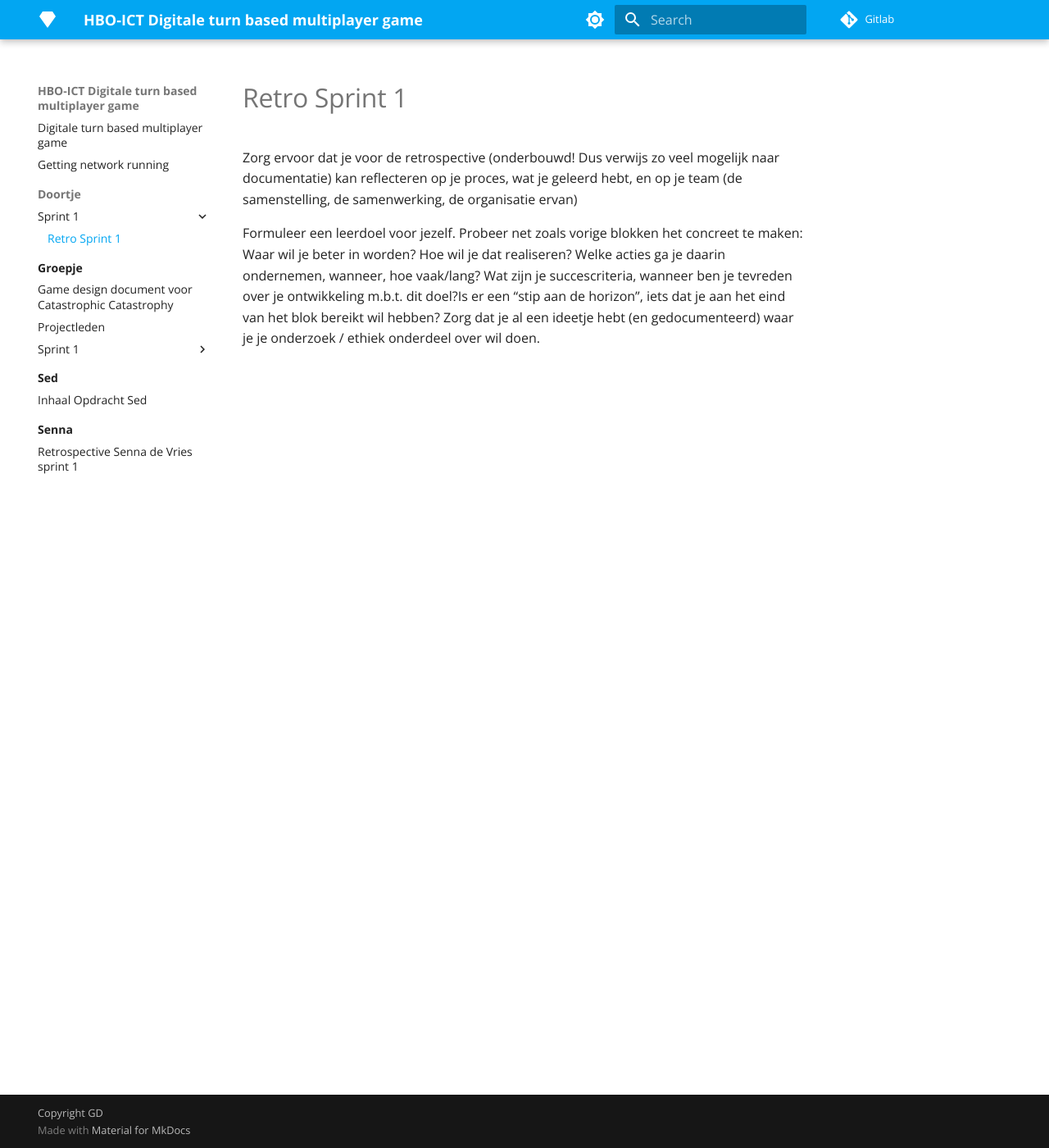
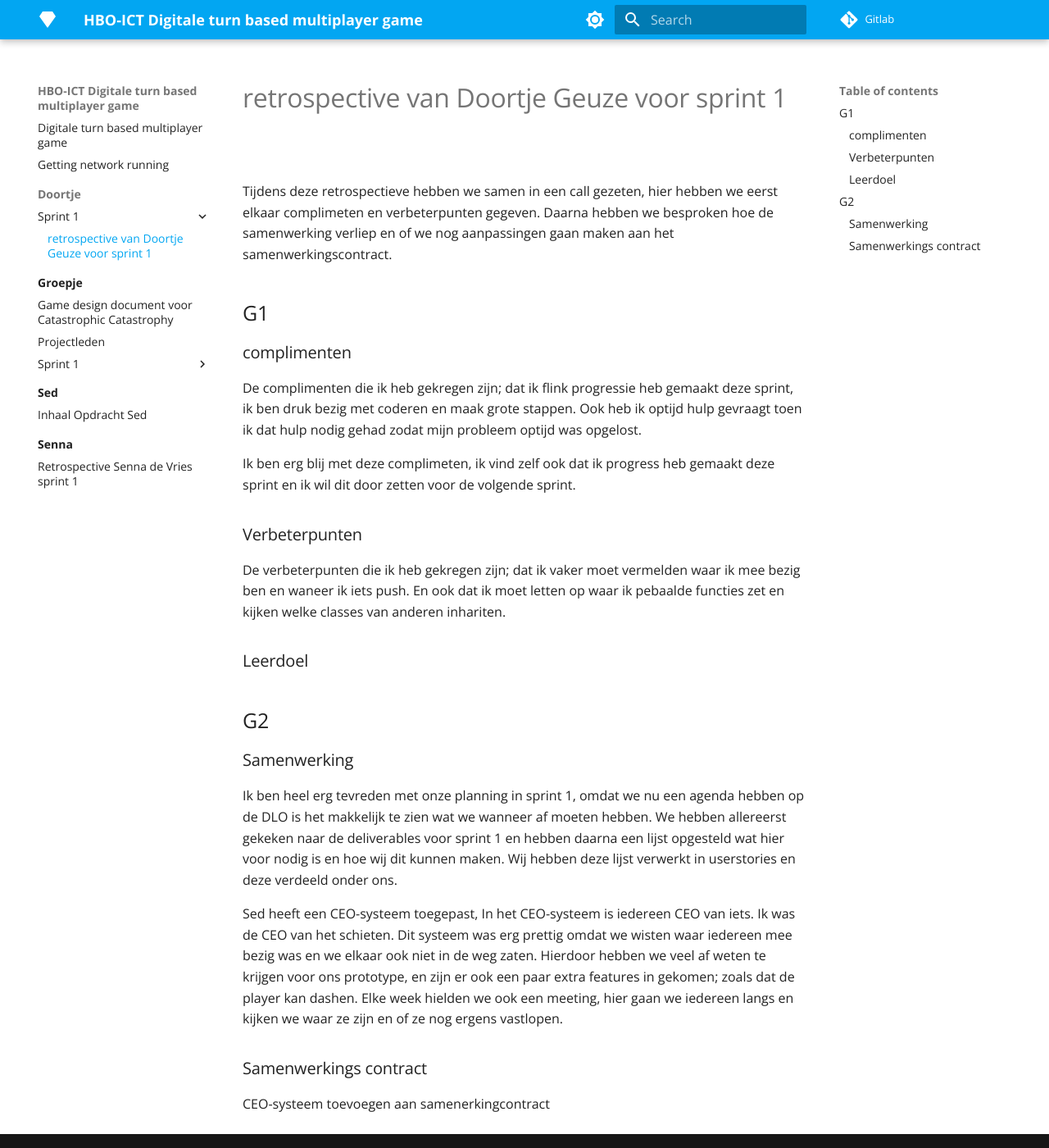
Before and after one commit to Doortje-Geuze/catastrophic-catastrophe, an MkDocs documentation site: the page built from docs/Doortje/Sprint 1/Retro-Sprint-1.md, in a window 1280 px wide and 1400 px high. Shown: the whole window at 82% size. Built offline with MkDocs 1.6.1 and Material for MkDocs 9.7.7, drawn with Linux system fonts in a browser that asks for light colours; nearby versions of some CDN libraries; library files that are not in the unit come from our copies.

Commit message:
retrospective van doortje toegevoegd

```diff
--- a/docs/Doortje/Sprint 1/Retro-Sprint-1.md
+++ b/docs/Doortje/Sprint 1/Retro-Sprint-1.md
@@ -1,10 +1,28 @@
-Zorg ervoor dat je voor de retrospective (onderbouwd! Dus verwijs zo veel mogelijk naar documentatie) kan reflecteren op je proces, wat je geleerd hebt, en op je team (de samenstelling, de samenwerking, de organisatie ervan)
+# retrospective van Doortje Geuze voor sprint 1
+
+Tijdens deze retrospectieve hebben we samen in een call gezeten, hier hebben we eerst elkaar complimeten en verbeterpunten gegeven. Daarna hebben we besproken hoe de samenwerking verliep en of we nog aanpassingen gaan maken aan het samenwerkingscontract.
+
+## G1
+
+### complimenten
+De complimenten die ik heb gekregen zijn; dat ik flink progressie heb gemaakt deze sprint, ik ben druk bezig met coderen en maak grote stappen. Ook heb ik optijd hulp gevraagt toen ik dat hulp nodig gehad zodat mijn probleem optijd was opgelost.
+
+Ik ben erg blij met deze complimeten, ik vind zelf ook dat ik progress heb gemaakt deze sprint en ik wil dit door zetten voor de volgende sprint.
+
+### Verbeterpunten
+De verbeterpunten die ik heb gekregen zijn; dat ik vaker moet vermelden waar ik mee bezig ben en waneer ik iets push. En ook dat ik moet letten op waar ik pebaalde functies zet en kijken welke classes van anderen inhariten.
 
 
 
-Formuleer een leerdoel voor jezelf. Probeer net zoals vorige blokken het concreet te maken:
-Waar wil je beter in worden?
-Hoe wil je dat realiseren?
-Welke acties ga je daarin ondernemen, wanneer, hoe vaak/lang?
-Wat zijn je succescriteria, wanneer ben je tevreden over je ontwikkeling m.b.t. dit doel?Is er een "stip aan de horizon", iets dat je aan het eind van het blok bereikt wil hebben?
-Zorg dat je al een ideetje hebt (en gedocumenteerd) waar je je onderzoek / ethiek onderdeel over wil doen.
+### Leerdoel
+
+
+## G2
+
+### Samenwerking
+Ik ben heel erg tevreden met onze planning in sprint 1, omdat we nu een agenda hebben op de DLO is het makkelijk te zien wat we wanneer af moeten hebben. We hebben allereerst gekeken naar de deliverables voor sprint 1 en hebben daarna een lijst opgesteld wat hier voor nodig is en hoe wij dit kunnen maken. Wij hebben deze lijst verwerkt in userstories en deze verdeeld onder ons.
+
+Sed heeft een CEO-systeem toegepast, In het CEO-systeem is iedereen CEO van iets. Ik was de CEO van het schieten. Dit systeem was erg prettig omdat we wisten waar iedereen mee bezig was en we elkaar ook niet in de weg zaten. Hierdoor hebben we veel af weten te krijgen voor ons prototype, en zijn er ook een paar extra features in gekomen; zoals dat de player kan dashen. Elke week hielden we ook een meeting, hier gaan we iedereen langs en kijken we waar ze zijn en of ze nog ergens vastlopen.
+
+### Samenwerkings contract
+CEO-systeem toevoegen aan samenerkingcontract
```
